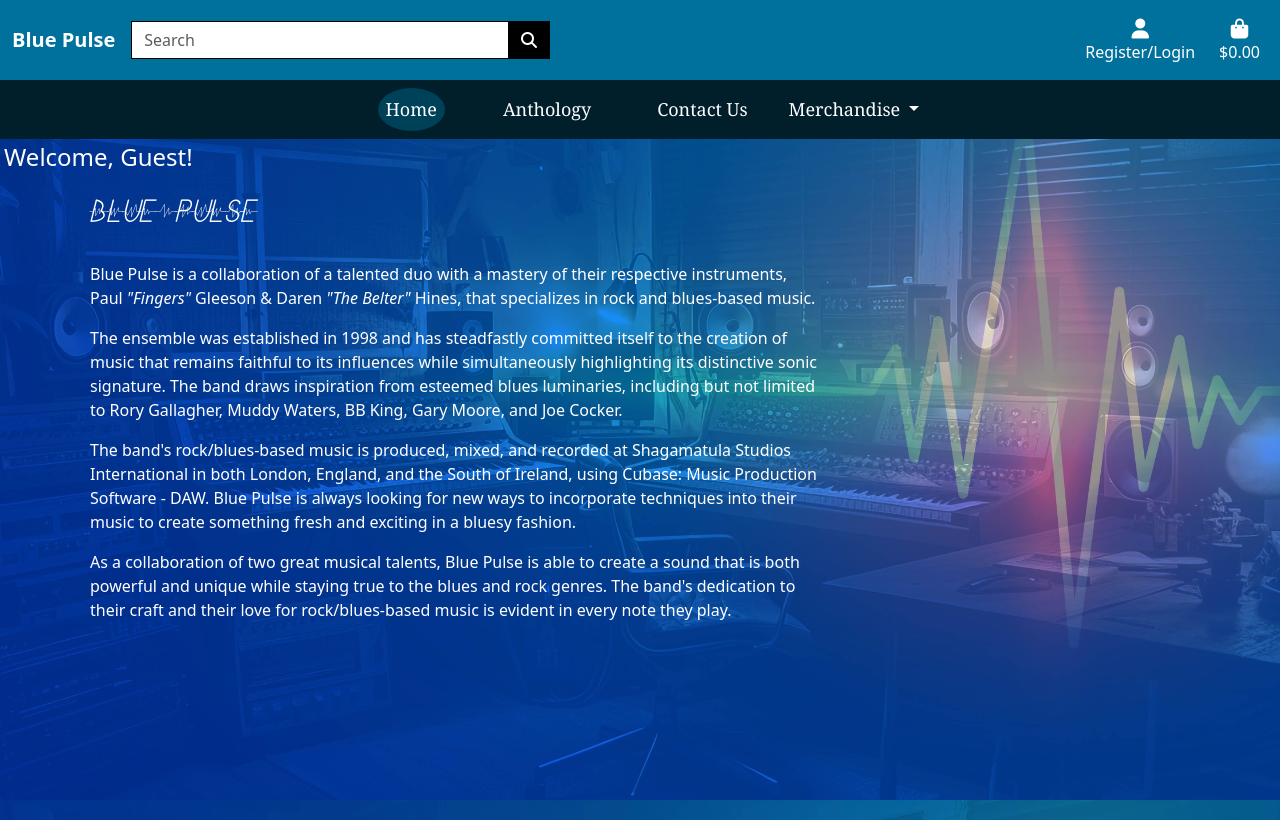
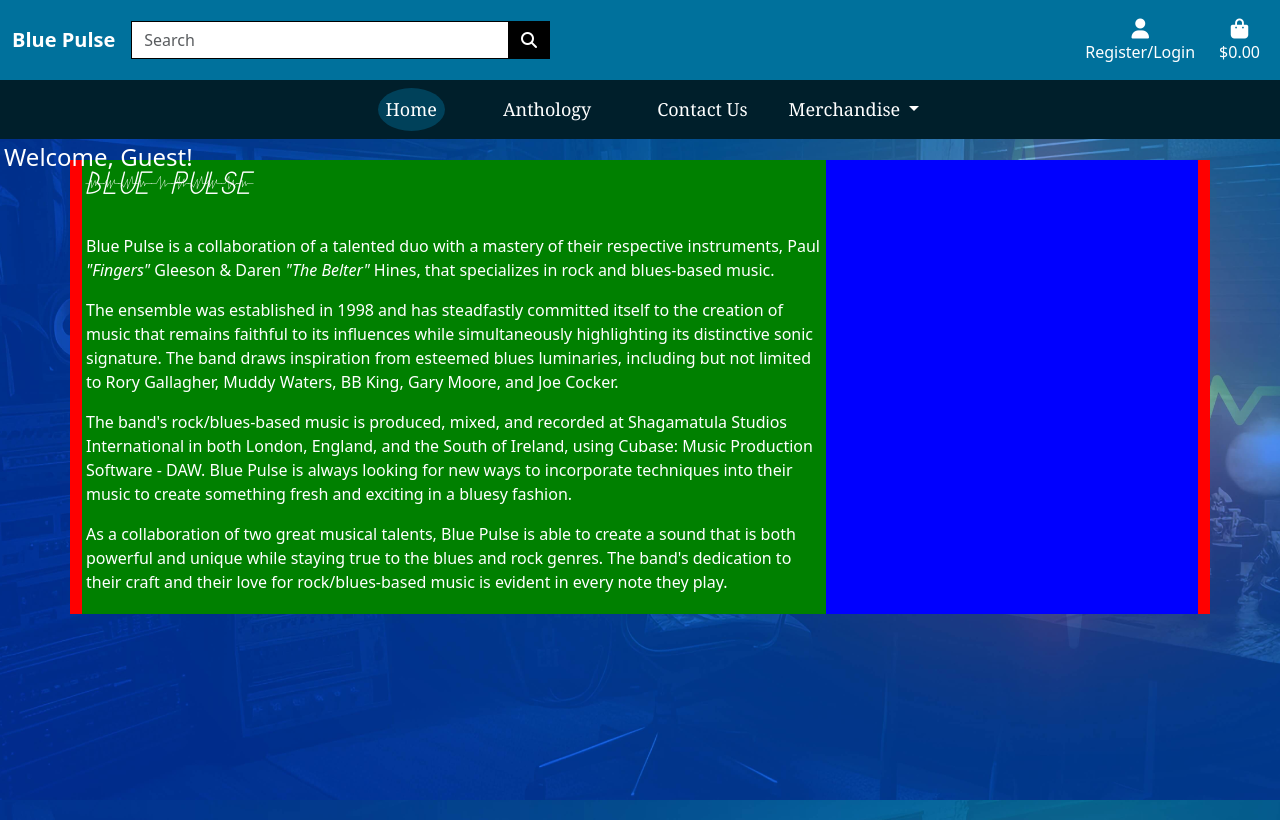
Before and after one commit to Shaga-Matula/blue-pulse-pp5, a Django app: page / in a window 1280 px wide. Run offline with Django 3.2, Linux system fonts and the light colour scheme; parts of the project's set-up code (start-up, migrations or seed data) failed here and were passed over; some libraries are stand-ins or nearby versions.

Commit message:
fix(style): remove <br> from index for visual spacing

```diff
--- a/home/templates/home/index.html
+++ b/home/templates/home/index.html
@@ -12,11 +12,10 @@
 {% block content %}
 
 
-<main class="container d-flex justify-content-start align-items-center distance-top-nav">
-    <div>
-        <div class="col-lg-8 col-md-9 col-sm-12 col-12 p-2 text-white ">
-            <br />
-            <h1 class="lifeline-font">
+<main class="container d-flex justify-content-start align-items-center red">
+    <div class="blue">
+        <div class="col-lg-8 col-md-9 col-sm-12 col-12 p-1 text-white green ">
+               <h1 class="lifeline-font">
                 <i>Blue Pulse</i>
             </h1>
             <br>
```
Also changed, not shown: README.md.
